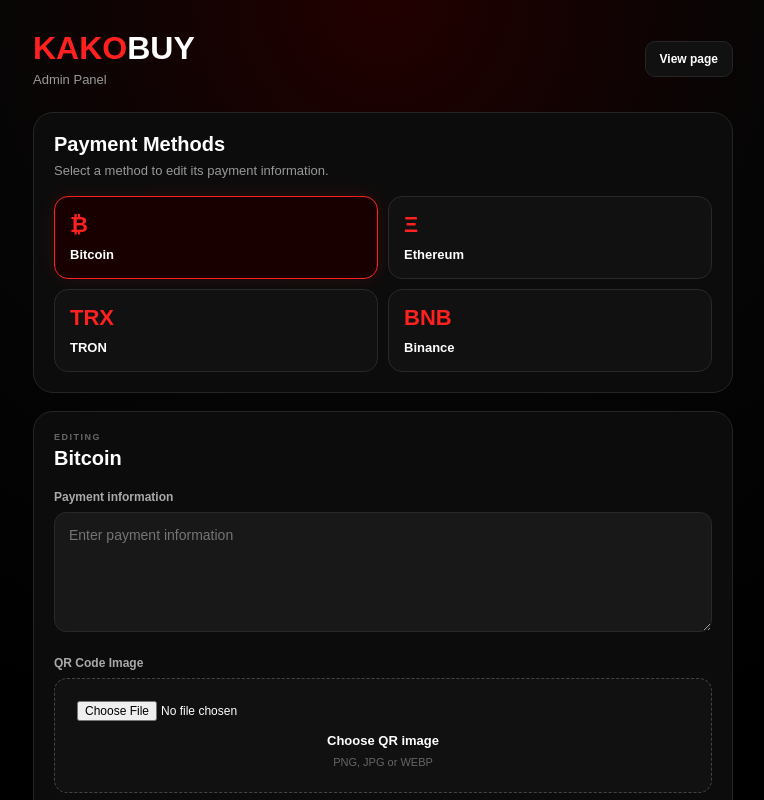
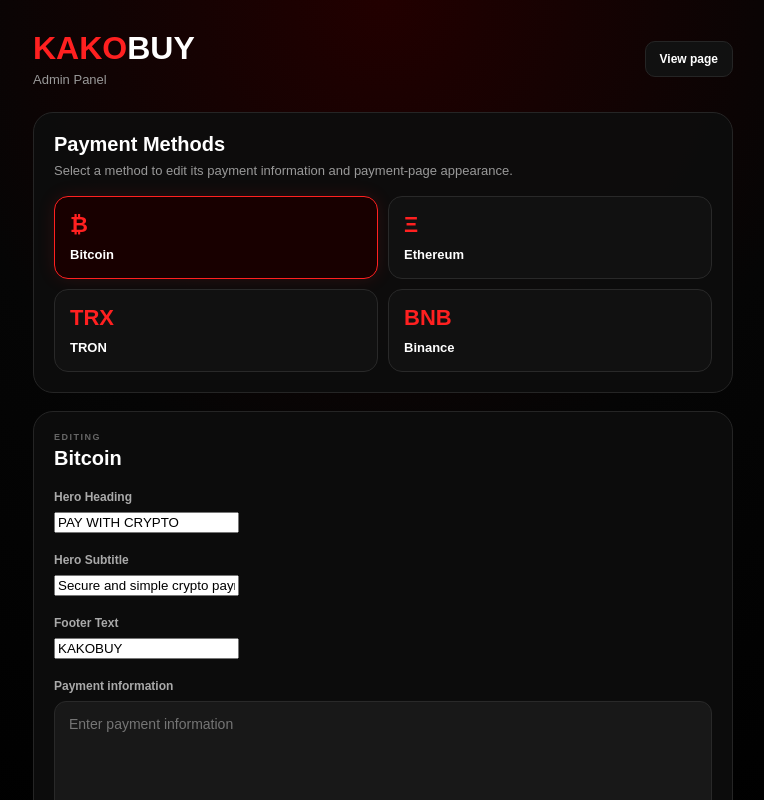
Before and after one commit to waskid2006-create/kakobuy-payment, a Next.js app: page /admin in a window 1280 px wide. Shown: the top 800 px of the page, without its empty margins (257-1021 px from the left). Built offline with nearby package versions, Linux system fonts and the light colour scheme; no server answers; the database is empty.

Commit message:
Update page.tsx

```diff
--- a/app/admin/page.tsx
+++ b/app/admin/page.tsx
@@ -3,22 +3,62 @@
 import { useEffect, useState } from "react"
 
 const methods = [
-  { id: "bitcoin", name: "Bitcoin", symbol: "₿" },
-  { id: "ethereum", name: "Ethereum", symbol: "Ξ" },
-  { id: "tron", name: "TRON", symbol: "TRX" },
-  { id: "binance", name: "Binance", symbol: "BNB" },
+  {
+    id: "bitcoin",
+    name: "Bitcoin",
+    symbol: "₿",
+  },
+  {
+    id: "ethereum",
+    name: "Ethereum",
+    symbol: "Ξ",
+  },
+  {
+    id: "tron",
+    name: "TRON",
+    symbol: "TRX",
+  },
+  {
+    id: "binance",
+    name: "Binance",
+    symbol: "BNB",
+  },
 ]
 
 export default function AdminPage() {
-  const [selected, setSelected] = useState("bitcoin")
-  const [information, setInformation] = useState("")
-  const [qrPreview, setQrPreview] = useState("")
-  const [qrFile, setQrFile] = useState<File | null>(null)
-  const [saved, setSaved] = useState(false)
-  const [loading, setLoading] = useState(true)
-  const [saving, setSaving] = useState(false)
+  const [selected, setSelected] =
+    useState("bitcoin")
 
-  const current = methods.find((item) => item.id === selected)
+  const [information, setInformation] =
+    useState("")
+
+  const [heroHeading, setHeroHeading] =
+    useState("PAY WITH CRYPTO")
+
+  const [heroSubtitle, setHeroSubtitle] =
+    useState("Secure and simple crypto payment")
+
+  const [footerText, setFooterText] =
+    useState("KAKOBUY")
+
+  const [qrPreview, setQrPreview] =
+    useState("")
+
+  const [qrFile, setQrFile] =
+    useState<File | null>(null)
+
+  const [saved, setSaved] =
+    useState(false)
+
+  const [loading, setLoading] =
+    useState(true)
+
+  const [saving, setSaving] =
+    useState(false)
+
+  const current = methods.find(
+    (item) => item.id === selected
+  )
 
   useEffect(() => {
     async function loadInformation() {
@@ -39,19 +79,47 @@
 
         if (!response.ok) {
           throw new Error(
-            data.error || "Unable to load payment method"
+            data.error ||
+              "Unable to load payment method"
           )
         }
 
-        setInformation(data.information || "")
+        setInformation(
+          data.information || ""
+        )
+
+        setHeroHeading(
+          data.hero_heading ||
+            "PAY WITH CRYPTO"
+        )
+
+        setHeroSubtitle(
+          data.hero_subtitle ||
+            "Secure and simple crypto payment"
+        )
+
+        setFooterText(
+          data.footer_text ||
+            "KAKOBUY"
+        )
 
         if (data.qr_image_url) {
-          setQrPreview(data.qr_image_url)
+          setQrPreview(
+            data.qr_image_url
+          )
         }
       } catch (error) {
-        console.error("Load error:", error)
+        console.error(
+          "Load error:",
+          error
+        )
 
         setInformation("")
+        setHeroHeading("PAY WITH CRYPTO")
+        setHeroSubtitle(
+          "Secure and simple crypto payment"
+        )
+        setFooterText("KAKOBUY")
       } finally {
         setLoading(false)
       }
@@ -63,23 +131,30 @@
   function handleQrChange(
     event: React.ChangeEvent<HTMLInputElement>
   ) {
-    const file = event.target.files?.[0]
+    const file =
+      event.target.files?.[0]
 
     if (!file) return
 
     if (!file.type.startsWith("image/")) {
-      alert("Please choose an image file.")
+      alert(
+        "Please choose an image file."
+      )
       return
     }
 
     if (file.size > 5 * 1024 * 1024) {
-      alert("QR image must be smaller than 5 MB.")
+      alert(
+        "QR image must be smaller than 5 MB."
+      )
       return
     }
 
     setQrFile(file)
 
-    const previewUrl = URL.createObjectURL(file)
+    const previewUrl =
+      URL.createObjectURL(file)
+
     setQrPreview(previewUrl)
     setSaved(false)
   }
@@ -93,11 +168,36 @@
     try {
       const formData = new FormData()
 
-      formData.append("id", selected)
-      formData.append("information", information)
+      formData.append(
+        "id",
+        selected
+      )
+
+      formData.append(
+        "information",
+        information
+      )
+
+      formData.append(
+        "hero_heading",
+        heroHeading
+      )
+
+      formData.append(
+        "hero_subtitle",
+        heroSubtitle
+      )
+
+      formData.append(
+        "footer_text",
+        footerText
+      )
 
       if (qrFile) {
-        formData.append("qr", qrFile)
+        formData.append(
+          "qr",
+          qrFile
+        )
       }
 
       const response = await fetch(
@@ -108,7 +208,8 @@
         }
       )
 
-      const text = await response.text()
+      const text =
+        await response.text()
 
       let data: any = {}
 
@@ -116,7 +217,9 @@
         data = JSON.parse(text)
       } catch {
         data = {
-          error: text || "Server returned an invalid response",
+          error:
+            text ||
+            "Server returned an invalid response",
         }
       }
 
@@ -128,7 +231,9 @@
       }
 
       if (data.qr_image_url) {
-        setQrPreview(data.qr_image_url)
+        setQrPreview(
+          data.qr_image_url
+        )
       }
 
       setQrFile(null)
@@ -138,7 +243,10 @@
         setSaved(false)
       }, 3000)
     } catch (error) {
-      console.error("Save error:", error)
+      console.error(
+        "Save error:",
+        error
+      )
 
       alert(
         error instanceof Error
@@ -159,26 +267,36 @@
             <h1>
               <span>KAKO</span>BUY
             </h1>
+
             <p>Admin Panel</p>
           </div>
 
-          <a href="/" className="back-button">
+          <a
+            href="/"
+            className="back-button"
+          >
             View page
           </a>
         </div>
 
         <section className="admin-card">
-          <h2>Payment Methods</h2>
+          <h2>
+            Payment Methods
+          </h2>
 
           <p className="admin-description">
-            Select a method to edit its payment information.
+            Select a method to edit its
+            payment information and
+            payment-page appearance.
           </p>
 
           <div className="admin-methods">
             {methods.map((method) => (
               <button
                 key={method.id}
-                onClick={() => setSelected(method.id)}
+                onClick={() =>
+                  setSelected(method.id)
+                }
                 className={`admin-method ${
                   selected === method.id
                     ? "admin-selected"
@@ -186,8 +304,13 @@
                 }`}
                 type="button"
               >
-                <strong>{method.symbol}</strong>
-                <span>{method.name}</span>
+                <strong>
+                  {method.symbol}
+                </strong>
+
+                <span>
+                  {method.name}
+                </span>
               </button>
             ))}
           </div>
@@ -197,10 +320,69 @@
 
           <div className="admin-title">
             <div>
-              <p className="admin-label">EDITING</p>
-              <h2>{current?.name}</h2>
+              <p className="admin-label">
+                EDITING
+              </p>
+
+              <h2>
+                {current?.name}
+              </h2>
             </div>
           </div>
+
+          <label className="field-label">
+            Hero Heading
+          </label>
+
+          <input
+            value={heroHeading}
+            onChange={(event) =>
+              setHeroHeading(
+                event.target.value
+              )
+            }
+            className="admin-input"
+            placeholder="PAY WITH CRYPTO"
+            disabled={
+              loading || saving
+            }
+          />
+
+          <label className="field-label">
+            Hero Subtitle
+          </label>
+
+          <input
+            value={heroSubtitle}
+            onChange={(event) =>
+              setHeroSubtitle(
+                event.target.value
+              )
+            }
+            className="admin-input"
+            placeholder="Secure and simple crypto payment"
+            disabled={
+              loading || saving
+            }
+          />
+
+          <label className="field-label">
+            Footer Text
+          </label>
+
+          <input
+            value={footerText}
+            onChange={(event) =>
+              setFooterText(
+                event.target.value
+              )
+            }
+            className="admin-input"
+            placeholder="KAKOBUY"
+            disabled={
+              loading || saving
+            }
+          />
 
           <label className="field-label">
             Payment information
@@ -209,11 +391,15 @@
           <textarea
             value={information}
             onChange={(event) =>
-              setInformation(event.target.value)
+              setInformation(
+                event.target.value
+              )
             }
             className="admin-textarea"
             placeholder="Enter payment information"
-            disabled={loading || saving}
+            disabled={
+              loading || saving
+            }
           />
 
           <label className="field-label">
@@ -226,10 +412,14 @@
               type="file"
               accept="image/png,image/jpeg,image/webp"
               onChange={handleQrChange}
-              disabled={loading || saving}
+              disabled={
+                loading || saving
+              }
             />
 
-            <p>Choose QR image</p>
+            <p>
+              Choose QR image
+            </p>
 
             <span>
               PNG, JPG or WEBP
@@ -249,7 +439,8 @@
             >
               <p
                 style={{
-                  margin: "0 0 10px",
+                  margin:
+                    "0 0 10px",
                   color: "#999",
                   fontSize: "11px",
                   fontWeight: 700,
@@ -278,7 +469,9 @@
           <button
             onClick={saveChanges}
             className="save-button"
-            disabled={loading || saving}
+            disabled={
+              loading || saving
+            }
             type="button"
           >
             {saving
```
